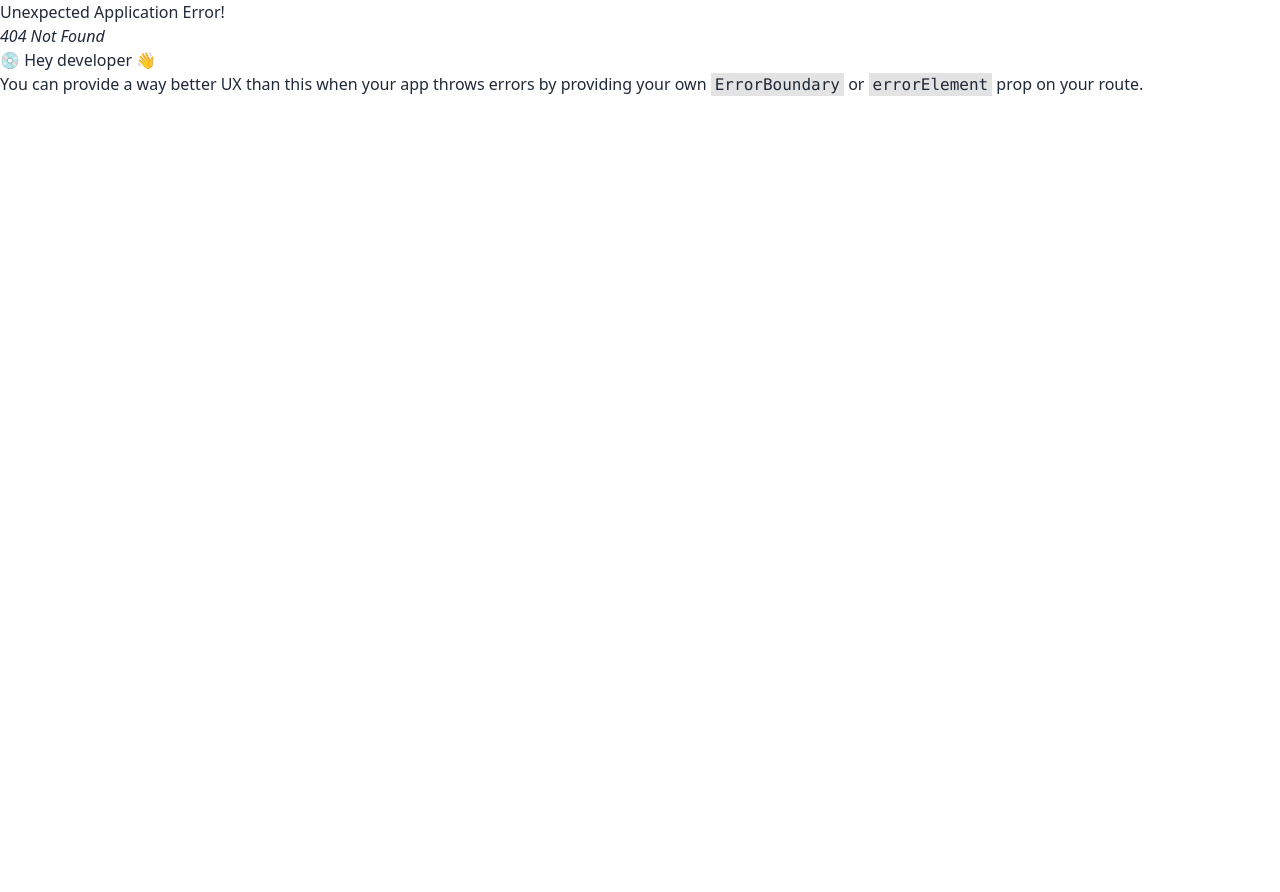
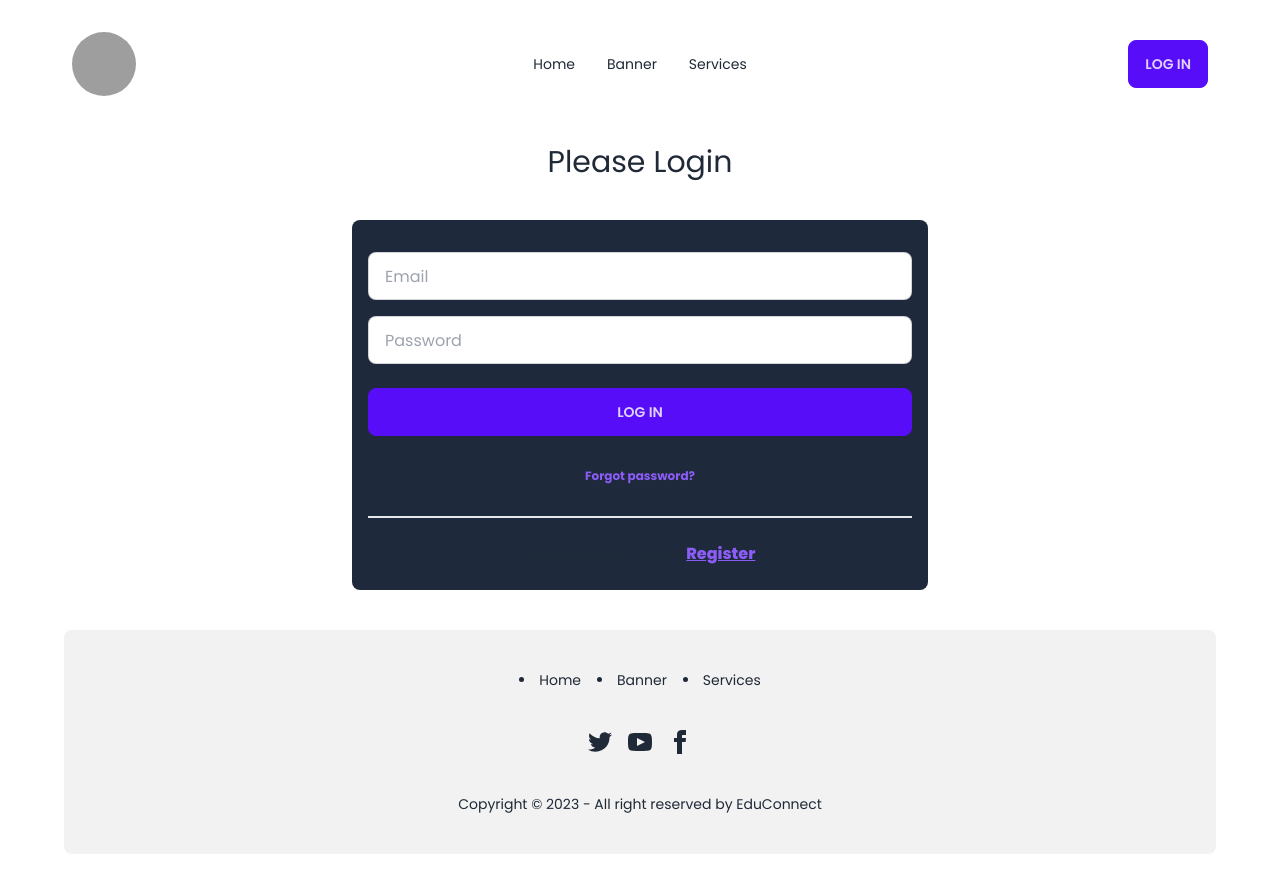
Before and after one commit to wdkammrul/EduConnect, a React (Vite) app: page /login in a window 1280 px wide. Before the commit this address had no page. Before the commit the page ends 800 px from the top, so only its background shows below. Built offline with nearby package versions, Linux system fonts and the light colour scheme; grey boxes are pictures that could not be loaded.

Commit message:
The work in the Login section is finished.

```diff
--- a/src/layout/Root.jsx
+++ b/src/layout/Root.jsx
@@ -1,11 +1,13 @@
 import { Outlet } from "react-router-dom";
 import Navbar from "../pages/Shared/Navbar/Navbar";
+import Footer from "../pages/Home/Footer";
 
 const Root = () => {
     return (
         <div className="max-w-6xl mx-auto font-poppins">
             <Navbar></Navbar>
             <Outlet></Outlet>
+            <Footer></Footer>
         </div>
     );
 };
--- a/src/pages/Home/Banner.jsx
+++ b/src/pages/Home/Banner.jsx
@@ -11,7 +11,7 @@ const Banner = () => {
                     <div className="max-w-lg">
                         <h1 className="mb-5 text-5xl font-bold">Education Training</h1>
                         <p className="mb-5 text-2xl">We help you shape your career</p>
-                        <Link to='/services'><button className="btn btn-secondary">Red More Services</button></Link>
+                        <Link to='/services'><button className="btn btn-primary">Red More Services</button></Link>
                     </div>
                 </div>
             </div>
--- a/src/pages/Home/Footer.jsx
+++ b/src/pages/Home/Footer.jsx
@@ -8,7 +8,7 @@ const Footer = () => {
                 <li><NavLink to='/'>Home</NavLink></li>
                 <li><NavLink to='/banner'>Banner</NavLink></li>
                 <li><NavLink to='/services'>Services</NavLink></li>
-                <li><NavLink to='/footer'>Footer</NavLink></li>
+
             </nav>
             <nav>
                 <div className="grid grid-flow-col gap-4">
--- a/src/pages/Home/Home.jsx
+++ b/src/pages/Home/Home.jsx
@@ -1,5 +1,5 @@
 import Banner from "./Banner";
-import Footer from "./Footer";
+
 import Services from "./Services";
 
 const Home = () => {
@@ -7,8 +7,6 @@ const Home = () => {
         <div>
             <Banner></Banner>
             <Services></Services>
-            <Footer></Footer>
-
         </div>
     );
 };
--- a/src/pages/Home/Service.jsx
+++ b/src/pages/Home/Service.jsx
@@ -9,7 +9,7 @@ const Service = ({service}) => {
 
     return (
         <div>
-            {/* step-5  */}
+            {/* step-5 next step-6 Login */}
             <div className="card card-compact mx-auto w-96 md:w-[340px] lg:w-full h-[320px] bg-base-100 shadow-xl">
                 <figure><img className="w-full h-60" src={image} alt="Shoes" /></figure>
                 <div className="card-body">
@@ -17,7 +17,7 @@ const Service = ({service}) => {
                     <p>{description}</p>
                     <p>Price: {price}</p>
                     <div className="card-actions justify-end">
-                        <button className="btn btn-secondary">{button}</button>
+                        <button className="btn btn-primary">{button}</button>
                     </div>
                 </div>
             </div>
--- /dev/null
+++ b/src/pages/Login/Login.jsx
@@ -0,0 +1,56 @@
+import { Form, Link } from "react-router-dom";
+import Navbar from "../Shared/Navbar/Navbar";
+
+
+const Login = () => {
+
+
+    // step-1
+    const handleLogin = e => {
+        e.preventDefault();
+        console.log(e.currentTarget)
+        const form = new FormData(e.currentTarget)
+        console.log(form)
+    }
+
+
+    return (
+        <div>
+            <div className="mx-auto">
+                <h2 className="text-3xl text-center my-10">Please Login</h2>
+
+                {/* step-2  */}
+                <form onSubmit={handleLogin} className="w-3/4 md:w-3/4 lg:w-1/2 mx-auto bg-slate-800 rounded-lg p-4">
+                    <div className="form-control">
+                        <label className="label">
+                            <span className="label-text"></span>
+                        </label>
+                        <input type="email" name="email" placeholder="Email" className="input input-bordered" required />
+                    </div>
+                    <div className="form-control">
+                        <label className="label">
+                            <span className="label-text"></span>
+                        </label>
+                        <input type="password" placeholder="Password" name="password" className="input input-bordered" required />
+
+                    </div>
+                    <div className="form-control mt-6">
+                        <button className="btn btn-primary">Log In</button>
+
+                        <label className="label mx-auto mt-6 ">
+                            <a href="#" className="label-text-alt link link-hover text-violet-500 hover:text-red-500 font-bold">Forgot password?</a>
+                        </label>
+                        <br />
+                        <span className="border"></span>
+                        <br />
+                        <p className="text-center mb-2">No account? Please <Link to='/register'> <span className="text-violet-500  underline font-extrabold">Register</span></Link></p>
+                    </div>
+                </form>
+            </div>
+
+
+        </div>
+    );
+};
+
+export default Login;
--- a/src/pages/Shared/Navbar/Navbar.jsx
+++ b/src/pages/Shared/Navbar/Navbar.jsx
@@ -1,4 +1,4 @@
-import { NavLink } from "react-router-dom";
+import { Link, NavLink } from "react-router-dom";
 
 const Navbar = () => {
 
@@ -6,7 +6,7 @@ const Navbar = () => {
         <li><NavLink to='/'>Home</NavLink></li>
         <li><NavLink to='/banner'>Banner</NavLink></li>
         <li><NavLink to='/services'>Services</NavLink></li>
-        <li><NavLink to='/footer'>Footer</NavLink></li>
+
     </>
 
     return (
@@ -28,7 +28,9 @@ const Navbar = () => {
                 </ul>
             </div>
             <div className="navbar-end">
-                <a className="btn btn-secondary">Login</a>
+                <Link to='/login'>
+                    <button className="btn btn-primary">Log In</button>
+                </Link>
             </div>
         </div>
     );
--- a/src/routes/Routes.jsx
+++ b/src/routes/Routes.jsx
@@ -4,6 +4,7 @@ import Home from "../pages/Home/Home";
 import Banner from "../pages/Home/Banner";
 import Services from "../pages/Home/Services";
 import Footer from "../pages/Home/Footer";
+import Login from "../pages/Login/Login";
 
 const router = createBrowserRouter([
     {
@@ -25,6 +26,10 @@ const router = createBrowserRouter([
             {
                 path: '/footer',
                 element: <Footer></Footer>
+            },
+            {
+                path: '/login',
+                element: <Login></Login>
             }
         ]
     }
```
